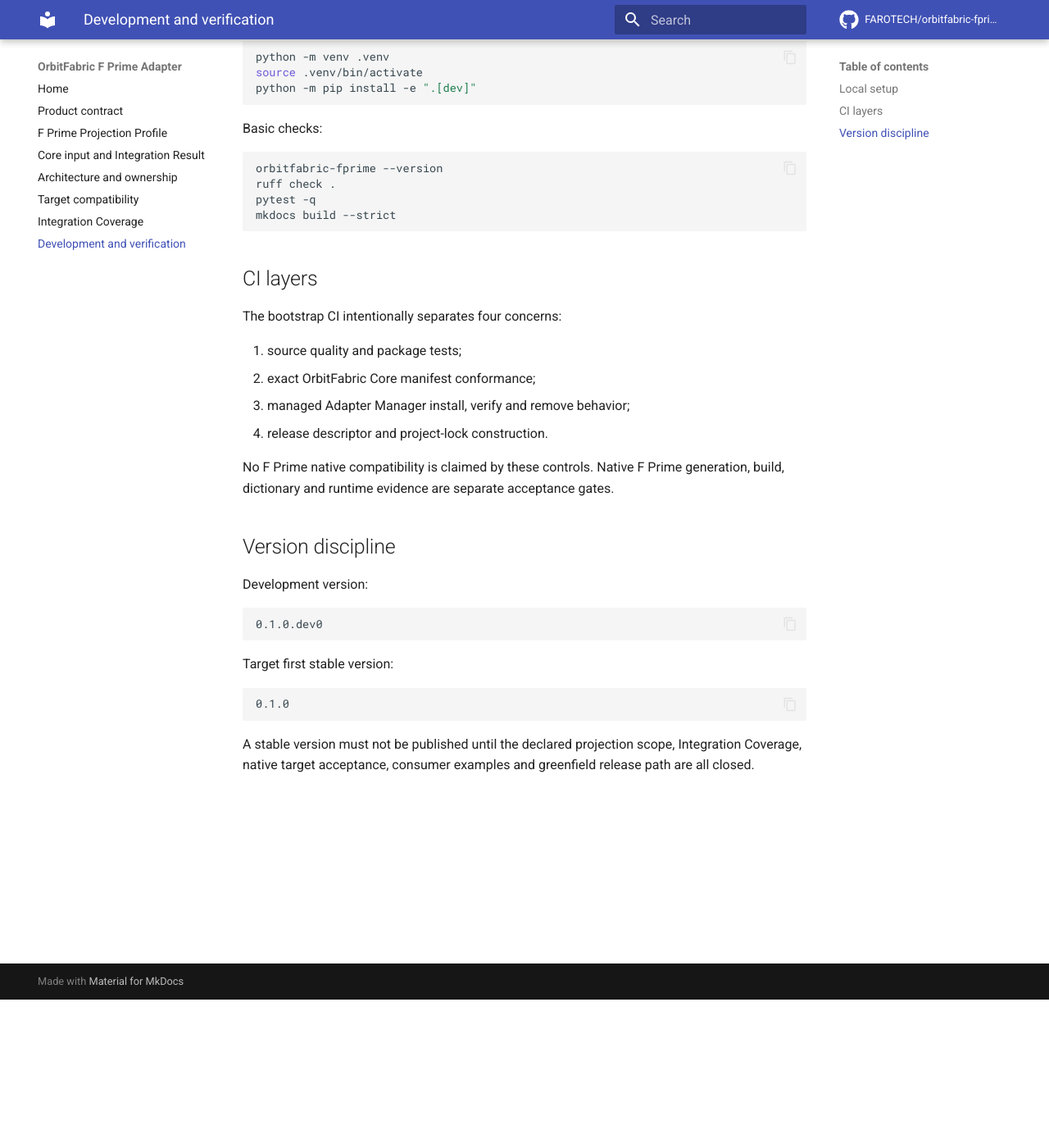
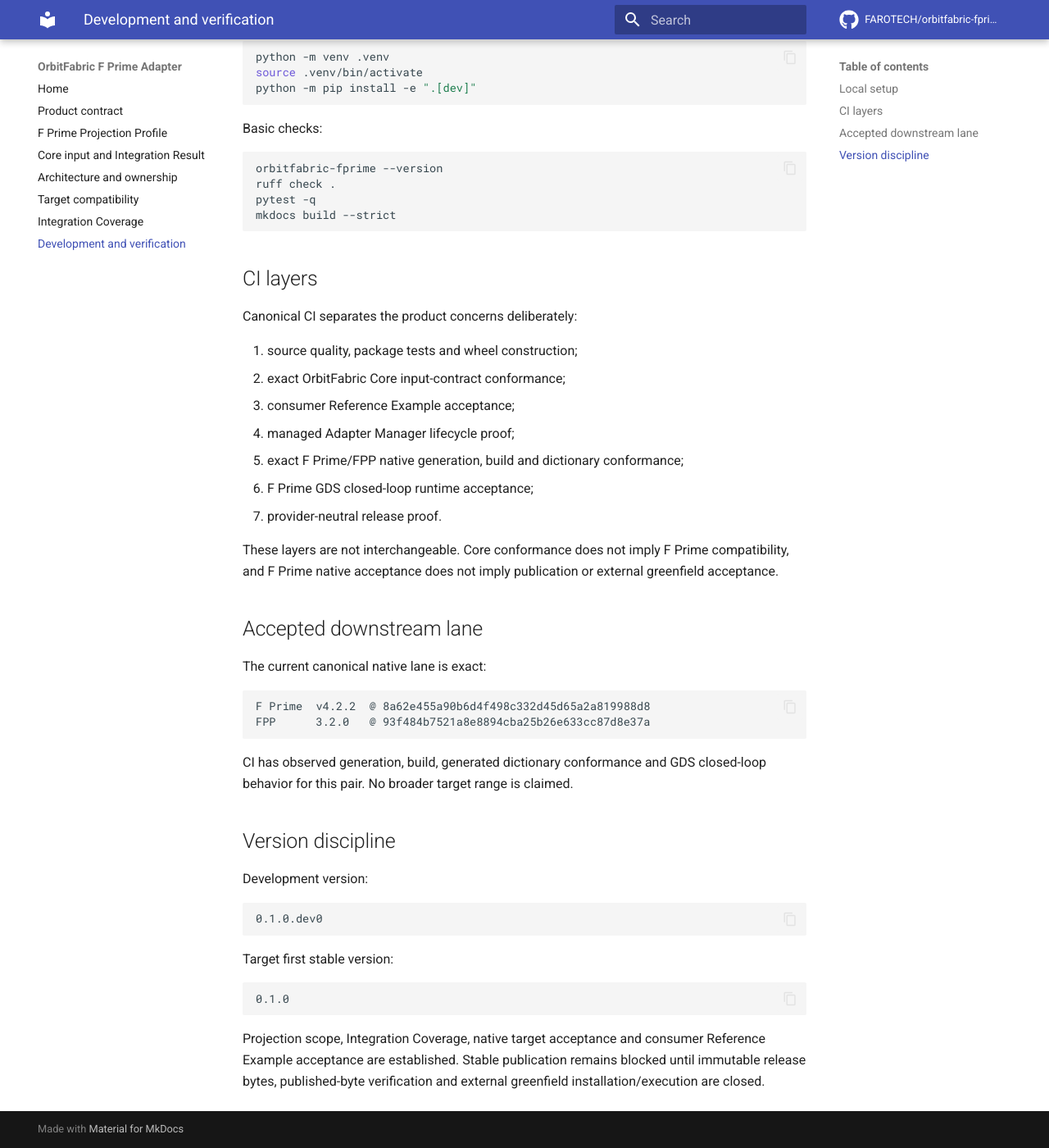
Before and after one commit to FAROTECH/orbitfabric-fprime-adapter, an MkDocs documentation site: the page built from docs/development.md, in a window 1280 px wide and 1400 px high, scrolled down 181 px. Shown: the whole window at 82% size. Built offline with MkDocs 1.6.1 and Material for MkDocs 9.7.7, drawn with Linux system fonts in a browser that asks for light colours; comment, search, counter and statistics services are not loaded.

Commit message:
docs: describe current verification layers and release gate

````diff
--- a/docs/development.md
+++ b/docs/development.md
@@ -19,14 +19,28 @@
 
 ## CI layers
 
-The bootstrap CI intentionally separates four concerns:
+Canonical CI separates the product concerns deliberately:
 
-1. source quality and package tests;
-2. exact OrbitFabric Core manifest conformance;
-3. managed Adapter Manager install, verify and remove behavior;
-4. release descriptor and project-lock construction.
+1. source quality, package tests and wheel construction;
+2. exact OrbitFabric Core input-contract conformance;
+3. consumer Reference Example acceptance;
+4. managed Adapter Manager lifecycle proof;
+5. exact F Prime/FPP native generation, build and dictionary conformance;
+6. F Prime GDS closed-loop runtime acceptance;
+7. provider-neutral release proof.
 
-No F Prime native compatibility is claimed by these controls. Native F Prime generation, build, dictionary and runtime evidence are separate acceptance gates.
+These layers are not interchangeable. Core conformance does not imply F Prime compatibility, and F Prime native acceptance does not imply publication or external greenfield acceptance.
+
+## Accepted downstream lane
+
+The current canonical native lane is exact:
+
+```text
+F Prime  v4.2.2  @ 8a62e455a90b6d4f498c332d45d65a2a819988d8
+FPP      3.2.0   @ 93f484b7521a8e8894cba25b26e633cc87d8e37a
+```
+
+CI has observed generation, build, generated dictionary conformance and GDS closed-loop behavior for this pair. No broader target range is claimed.
 
 ## Version discipline
 
@@ -42,4 +56,4 @@
 0.1.0
 ```
 
-A stable version must not be published until the declared projection scope, Integration Coverage, native target acceptance, consumer examples and greenfield release path are all closed.
+Projection scope, Integration Coverage, native target acceptance and consumer Reference Example acceptance are established. Stable publication remains blocked until immutable release bytes, published-byte verification and external greenfield installation/execution are closed.
````
